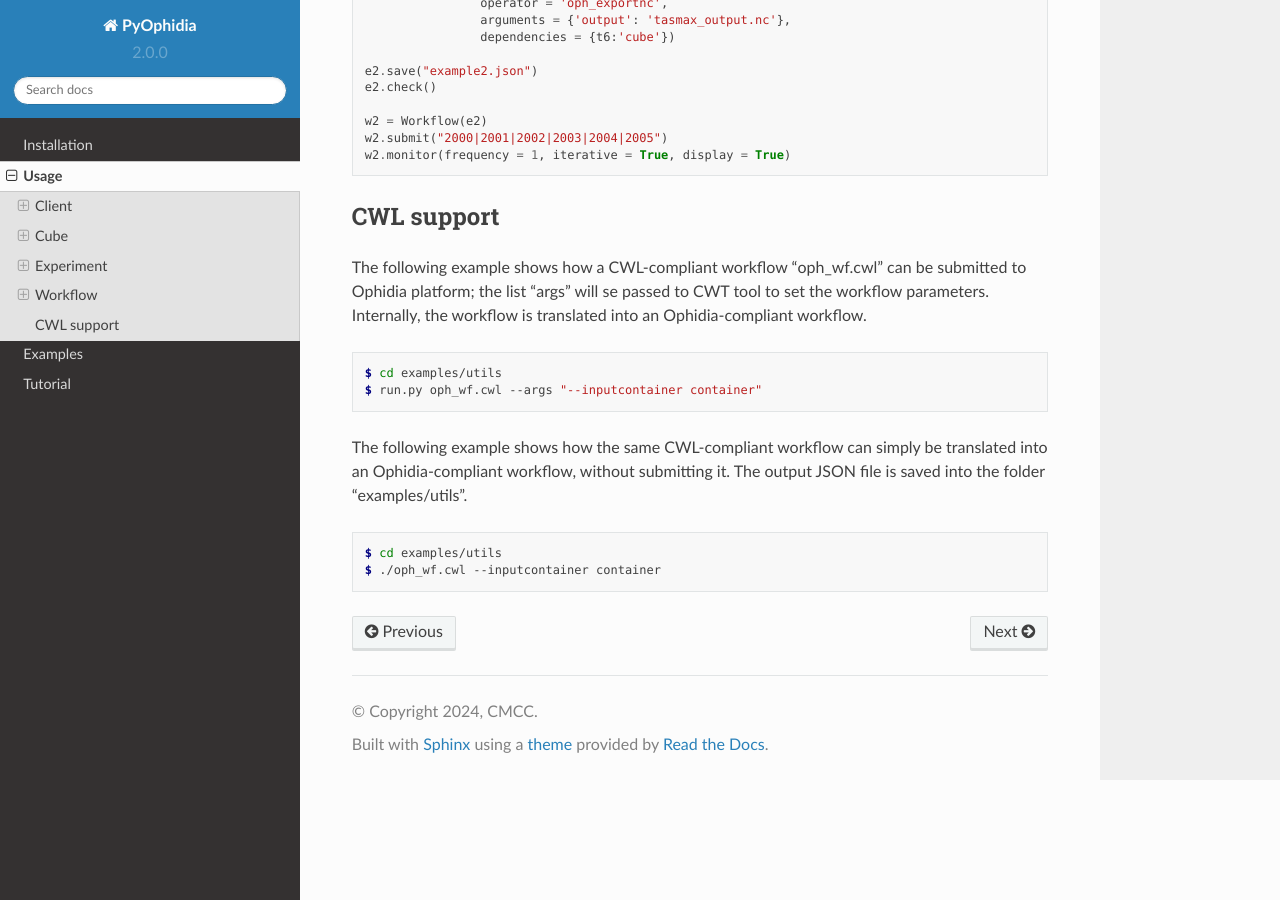
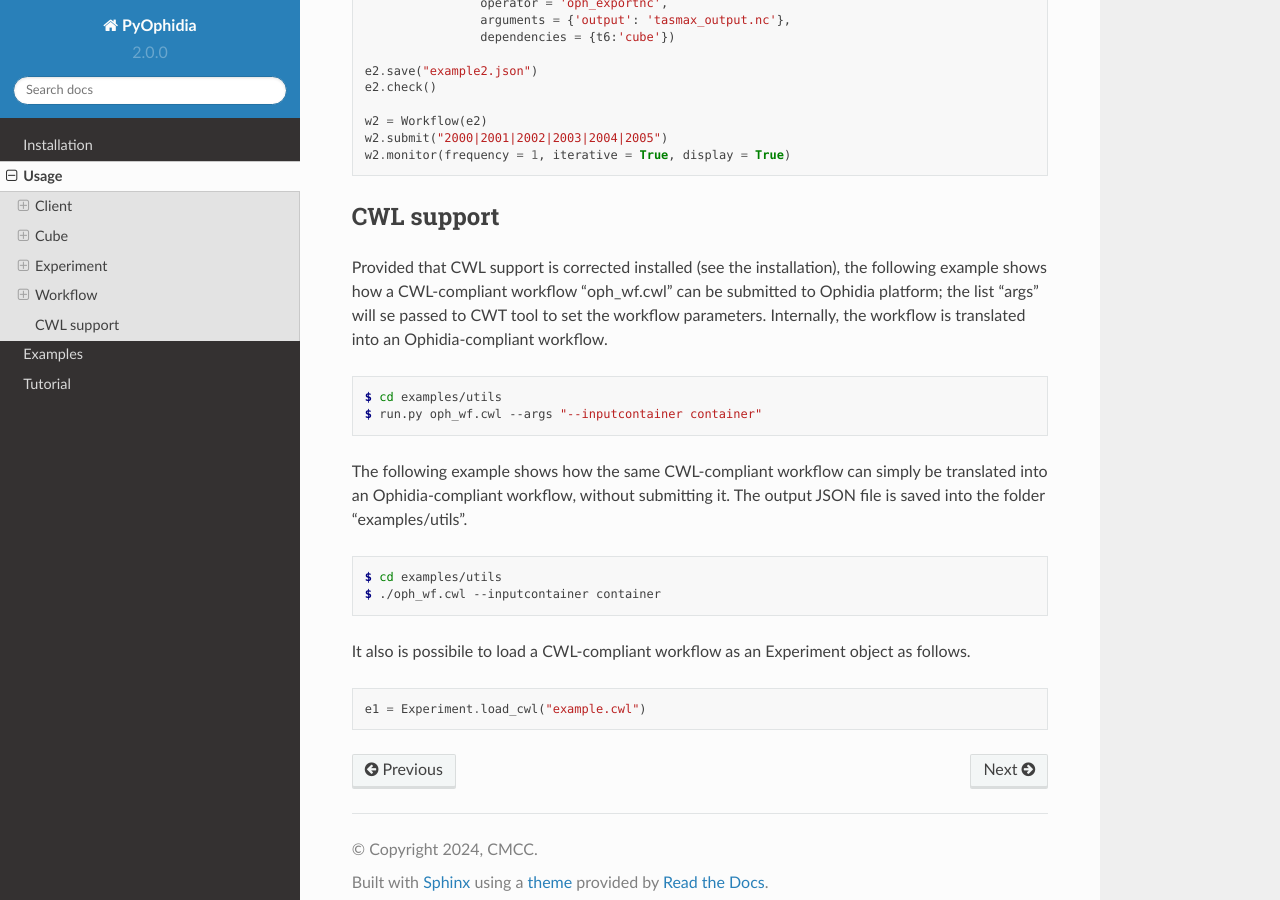
Before and after one commit to OphidiaBigData/PyOphidia, a Sphinx documentation site: the page built from docs/source/usage.rst, in a window 1280 px wide and 900 px high, scrolled down 12523 px. Built offline with Sphinx 7.4.7 and the Read the Docs theme 2.0.0, drawn with Linux system fonts in a browser that asks for light colours.

Commit message:
Update documentation: creation of an Experiment object from CWL-compliant workflow

```diff
--- a/docs/source/usage.rst
+++ b/docs/source/usage.rst
@@ -589,7 +589,7 @@ The following code shows an experiment with a *parallel for* operator and a numb
 
 CWL support
 -----------
-The following example shows how a CWL-compliant workflow "oph_wf.cwl" can be submitted to Ophidia platform; the list "args" will se passed to CWT tool to set the workflow parameters. Internally, the workflow is translated into an Ophidia-compliant workflow.
+Provided that CWL support is corrected installed (see the installation), the following example shows how a CWL-compliant workflow "oph_wf.cwl" can be submitted to Ophidia platform; the list "args" will se passed to CWT tool to set the workflow parameters. Internally, the workflow is translated into an Ophidia-compliant workflow.
 
 .. code-block:: console
 
@@ -603,4 +603,10 @@ The following example shows how the same CWL-compliant workflow can simply be tr
 	$ cd examples/utils
 	$ ./oph_wf.cwl --inputcontainer container
 
+It also is possibile to load a CWL-compliant workflow as an Experiment object as follows.
+
+.. code-block:: python
+
+	e1 = Experiment.load_cwl("example.cwl")
+
 .. _documentation: https://ophidia.cmcc.it/documentation/users/terminal/term_advanced.html#oph-terminal-environment
```
Also changed, not shown: README.rst (+8 -0 lines).
